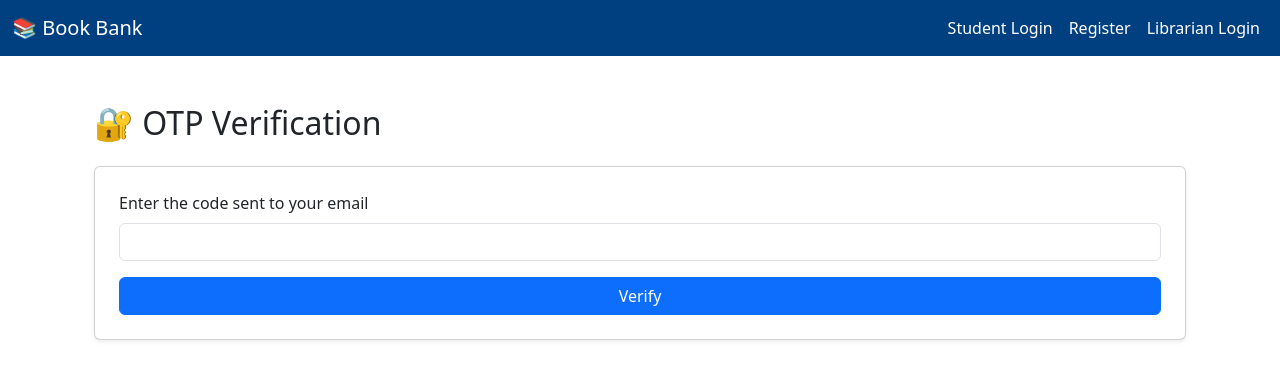
After one commit to BookBankOrg/book-bank_system, a Flask app: page /verify-otp in a window 1280 px wide. The commit adds this page. Shown: the top 380 px of the page. Run offline with Flask 3, Linux system fonts and the light colour scheme.

Commit message:
Mise à jour complète du projet Book Bank

```diff
--- a/app.py
+++ b/app.py
@@ -1,17 +1,60 @@
-
 from datetime import date
 import os
+import sqlite3
+import random
+from datetime import datetime
+from flask import Flask, render_template, request, redirect, session, url_for, flash
+from werkzeug.security import generate_password_hash, check_password_hash
+from flask_mail import Mail, Message
+
+# Initialisation Flask
+app = Flask(__name__)
+app.secret_key = 'supersecretkey'
+
+# Config base de données
 basedir = os.path.abspath(os.path.dirname(__file__))
 db_path = os.path.join(basedir, 'book_bank.db')
+DB = "book_bank.db"
 
-from flask import Flask, render_template, request, redirect, session, url_for, flash
-import sqlite3
-from datetime import datetime
-from werkzeug.security import generate_password_hash, check_password_hash
+# Config mail
+app.config['MAIL_SERVER'] = 'smtp.gmail.com'
+app.config['MAIL_PORT'] = 587
+app.config['MAIL_USE_TLS'] = True
+app.config['MAIL_USERNAME'] = 'wachiranathanael7@gmail.com'
+app.config['MAIL_PASSWORD'] = 'rkeymznwntobxbbe'
 
-app = Flask(__name__)
-app.secret_key = 'supersecretkey'
-DB = "book_bank.db"
+app.config['MAIL_DEFAULT_SENDER'] = 'wachiranathanael7@gmail.com'
+
+
+mail = Mail(app)
+
+def generate_otp():
+    return str(random.randint(100000, 999999))
+
+def send_otp(email, otp):
+    msg = Message(
+        subject='🔐 Book Bank - OTP Verification Code',
+        sender='wachiranathanael7@gmail.com',
+        recipients=[email]
+    )
+    msg.body = f"""\
+Hello,
+
+Your One-Time Password (OTP) to access the Book Bank System is:
+
+🔢 {otp}
+
+Please enter this code within the next 10 minutes to complete your login.
+
+If you did not request this code, please ignore this email.
+
+Thank you,
+📚 Book Bank System
+👨‍💻 Developed by Amine Mimoun & Nathanael Wachira
+"""
+    mail.send(msg)
+
+
 
 ADMIN_USERNAME = "admin"
 ADMIN_PASSWORD = "admin123"
@@ -49,24 +92,31 @@ def register():
         return redirect(url_for("login"))
     return render_template("register.html")
 
+
 @app.route("/login", methods=["GET", "POST"])
 def login():
     if request.method == "POST":
         email = request.form["email"]
         password = request.form["password"]
-        conn = sqlite3.connect(DB, timeout=5)
+
+        conn = sqlite3.connect(DB)
         cursor = conn.cursor()
         cursor.execute("SELECT * FROM students WHERE email = ?", (email,))
         user = cursor.fetchone()
         conn.close()
+
+        # Assure-toi de vérifier contre user[4], qui est le mot de passe
         if user and check_password_hash(user[4], password):
-            session["user"] = {"id": user[0], "name": user[1], "email": user[3]}
-            flash("Login successful", "success")
-            return redirect(url_for("index"))
+            otp = generate_otp()
+            session["pending_user"] = email
+            session["otp"] = otp
+            send_otp(email, otp)
+            return redirect(url_for("verify_otp"))
         else:
-            flash("Incorrect email or password", "error")
-            return redirect(url_for("login"))
+            flash("Incorrect email or password.")
     return render_template("login.html")
+
+
 
 @app.route("/logout")
 def logout():
@@ -212,5 +262,19 @@ def admin_delete_book(book_id):
     flash("Book deleted successfully", "success")
     return redirect(url_for("librarian_dashboard"))
 
+
+@app.route("/verify-otp", methods=["GET", "POST"])
+def verify_otp():
+    if request.method == "POST":
+        entered_otp = request.form["otp"]
+        if entered_otp == session.get("otp"):
+            session["user"] = session.pop("pending_user")
+            session.pop("otp", None)
+            flash("Login successful.", "success")
+            return redirect(url_for("index"))
+        else:
+            flash("Invalid OTP.", "danger")
+    return render_template("verify_otp.html")
+
 if __name__ == "__main__":
-    app.run(host="0.0.0.0", port=10000)
+    app.run(debug=True)
--- a/templates/base.html
+++ b/templates/base.html
@@ -50,7 +50,10 @@
   {% with messages = get_flashed_messages(with_categories=true) %}
     {% if messages %}
       {% for category, message in messages %}
-        <div class="alert alert-{{ 'success' if category == 'success' else 'danger' }}">{{ message }}</div>
+        <div class="alert alert-{{ category }} alert-dismissible fade show mt-3" role="alert">
+          {{ message }}
+          <button type="button" class="btn-close" data-bs-dismiss="alert" aria-label="Close"></button>
+        </div>
       {% endfor %}
     {% endif %}
   {% endwith %}
@@ -58,6 +61,7 @@
   {% block content %}{% endblock %}
 </div>
 
+
 <script src="https://cdn.jsdelivr.net/npm/bootstrap@5.3.3/dist/js/bootstrap.bundle.min.js"></script>
 </body>
 </html>
--- /dev/null
+++ b/templates/verify_otp.html
@@ -0,0 +1,14 @@
+
+{% extends "base.html" %}
+{% block content %}
+<div class="container mt-5">
+  <h2 class="mb-4">🔐 OTP Verification</h2>
+  <form method="post" class="card p-4 shadow-sm">
+    <div class="mb-3">
+      <label for="otp" class="form-label">Enter the code sent to your email</label>
+      <input type="text" class="form-control" name="otp" required>
+    </div>
+    <button type="submit" class="btn btn-primary">Verify</button>
+  </form>
+</div>
+{% endblock %}
```
Also changed, not shown: book_bank.db.
